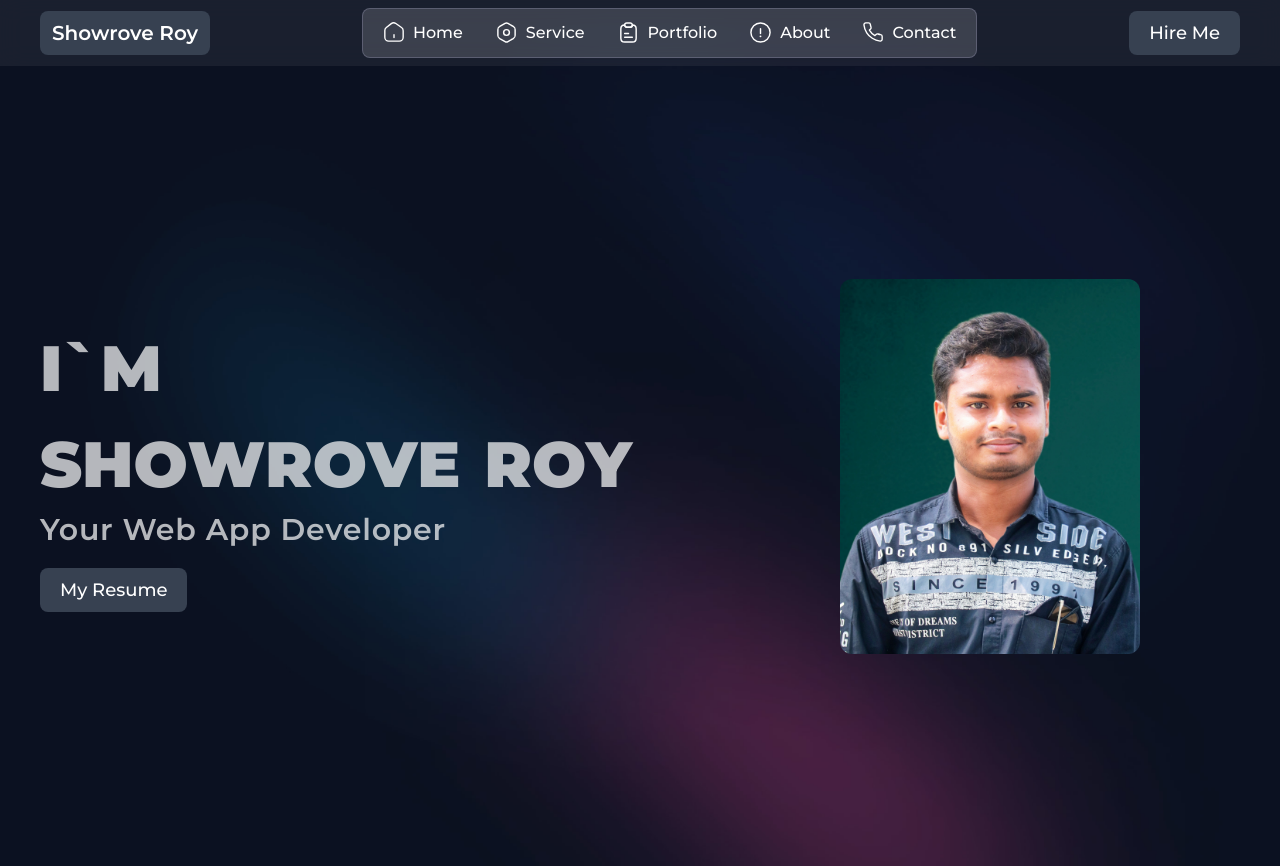
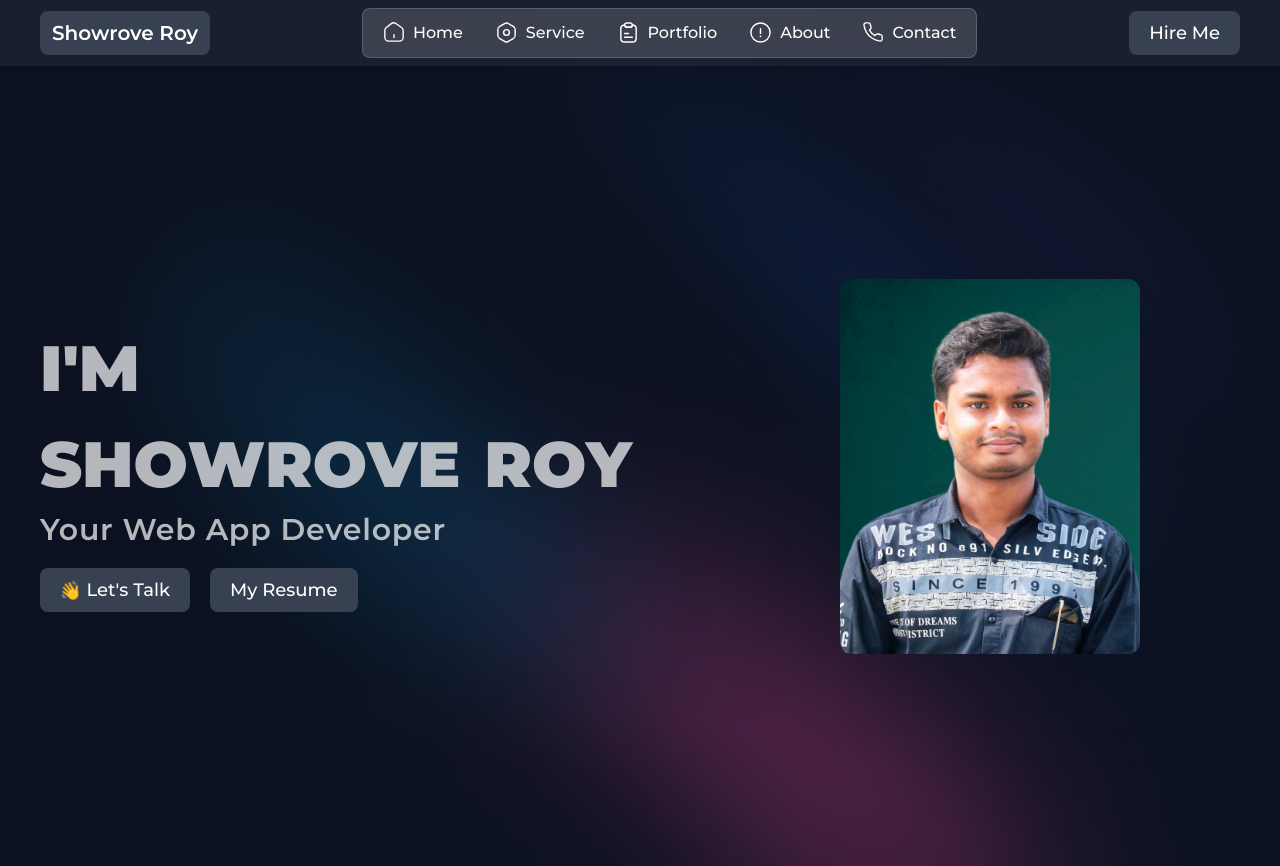
Before and after one commit to showrove-roy/next_js_portfolio-, a Next.js app: page / in a window 1280 px wide. Built offline with nearby package versions, Linux system fonts and the light colour scheme.

Commit message:
animation added

```diff
--- a/src/app/Components/HeroSection/HeroSection.js
+++ b/src/app/Components/HeroSection/HeroSection.js
@@ -8,7 +8,7 @@ export default function HeroSection() {
         <div className='w-2/3'>
           <div className='titleN'>
             <span>I</span>
-            <span>`</span>
+            <span>{"'"}</span>
             <span>M</span>
           </div>
           <div className='titleN'>
@@ -26,13 +26,18 @@ export default function HeroSection() {
             <span>y</span>
           </div>
 
-          <h3 className="text-3xl font-semibold tracking-wide	mb-5">Your  Web  App  Developer</h3>
+          <h3 className='text-3xl font-semibold tracking-wide	mb-5'>
+            Your Web App Developer
+          </h3>
 
-          <MainBTN>My Resume</MainBTN>
+          <div className='flex gap-5'>
+            <MainBTN><span class="pr-1 wave">👋</span>{"Let's Talk"}</MainBTN>
+            <MainBTN>My Resume</MainBTN>
+          </div>
         </div>
         <div className='w-1/3'>
           <Image
-          className="rounded-xl"
+            className='rounded-xl'
             src={"/profile2.jpg"}
             alt='Picture of the author'
             width={300}
--- a/src/app/globals.css
+++ b/src/app/globals.css
@@ -55,4 +55,38 @@
     font-weight: 300;
     transition: 250ms all linear;
   }
+  .wave {
+    animation-name: wave-animation;
+    animation-duration: 2.5s;
+    animation-iteration-count: infinite;
+    transform-origin: 70% 70%;
+    display: inline-block;
+  }
+  @keyframes wave-animation {
+    0% {
+      transform: rotate(0deg);
+    }
+
+    10% {
+      transform: rotate(14deg);
+    }
+    20% {
+      transform: rotate(-8deg);
+    }
+    30% {
+      transform: rotate(14deg);
+    }
+    40% {
+      transform: rotate(-4deg);
+    }
+    50% {
+      transform: rotate(10deg);
+    }
+    60% {
+      transform: rotate(0deg);
+    }
+    100% {
+      transform: rotate(0deg);
+    }
+  }
 }
```
